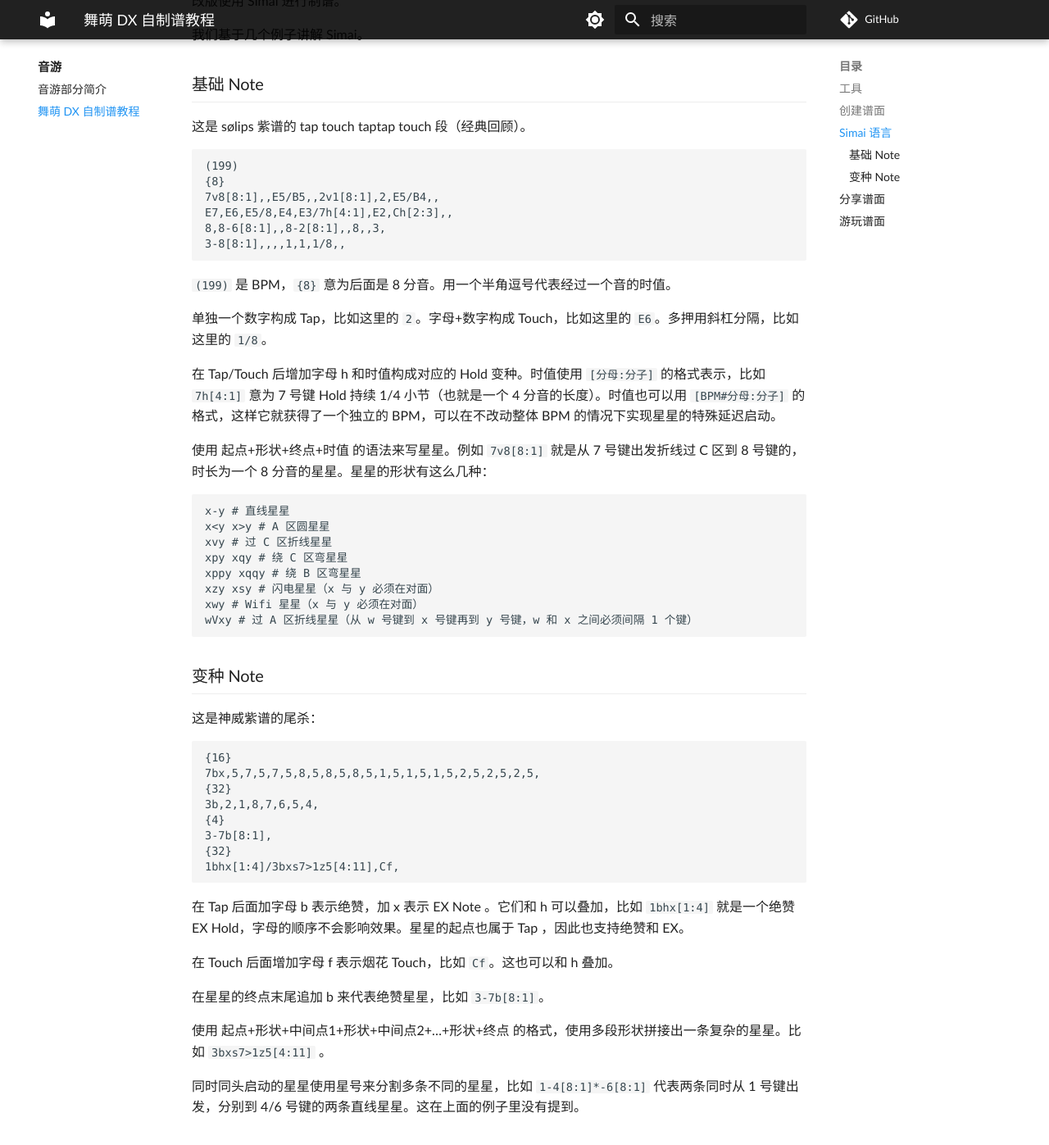
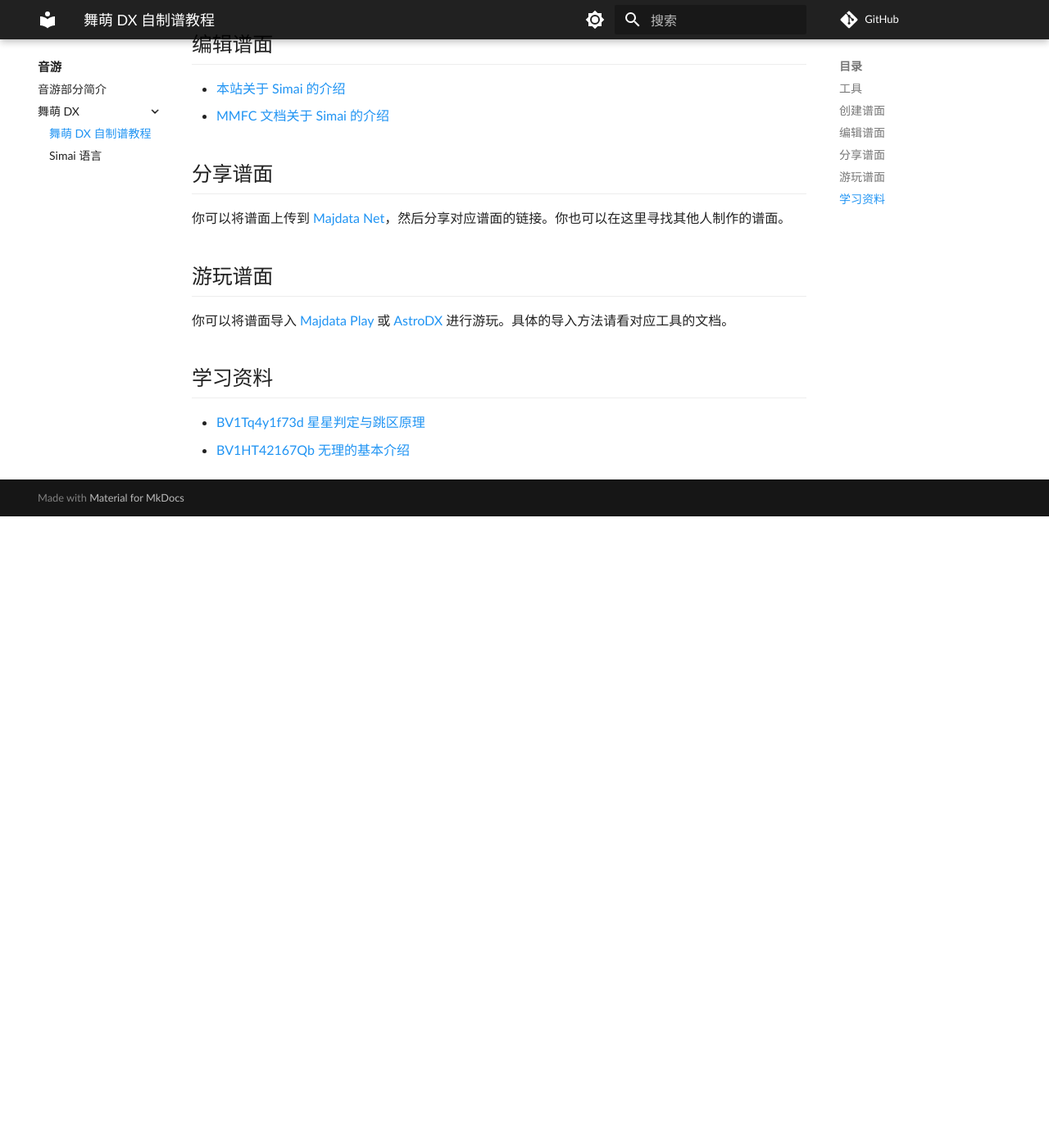
Before and after one commit to FoliAge-0x76/KuroDocs, an MkDocs documentation site: the page built from docs/mug/maimai_charting.md, in a window 1280 px wide and 1400 px high, scrolled down 968 px. Shown: the top 1397 px of the window at 82% size. Built offline with MkDocs 1.6.1 and Material for MkDocs 9.7.7, drawn with Linux system fonts in a browser that asks for light colours; comment, search, counter and statistics services are not loaded; after the commit the page ends 1598 px from its top, so only the background shows below that; some of the changed text lies outside the part shown.

Commit message:
更新自制谱教程

````diff
--- a/docs/mug/maimai_charting.md
+++ b/docs/mug/maimai_charting.md
@@ -1,4 +1,6 @@
 # 舞萌 DX 自制谱教程
+
+这个自制谱是由我个人整理的简洁版，省略了很多信息。这里我也推荐各位参考 [MMFC 自制谱文档](https://mmfc.top/collection/maimai-charting)，提供了更详细和全面的内容。
 
 ## 工具
 
@@ -21,68 +25,10 @@
 
 新谱面需要先确定 BPM 和偏移。BPM 的写法是在右侧谱面文件编辑器中以圆括号+数字的形式给出，例如 `(220)`。如果不知道曲子的具体 BPM，你可以先定一个大致的数，然后写一长串 4 分音，根据听感进行微调直到四分音能够完全对上拍子即可（也就是节拍器的原理）。
 
-## Simai 语言
+## 编辑谱面
 
-Simai 是 Simulator of Maimai 的缩写，用于在各类制谱器中对舞萌 DX 的实际效果进行模拟。MajEdit 及其改版使用 Simai 进行制谱。
-
-我们基于几个例子讲解 Simai。
-
-### 基础 Note
-
-这是 sølips 紫谱的 tap touch taptap touch 段（经典回顾）。
-
-```
-(199)
-{8}
-7v8[8:1],,E5/B5,,2v1[8:1],2,E5/B4,,
-E7,E6,E5/8,E4,E3/7h[4:1],E2,Ch[2:3],,
-8,8-6[8:1],,8-2[8:1],,8,,3,
-3-8[8:1],,,,1,1,1/8,,
-```
-
-`(199)` 是 BPM，`{8}` 意为后面是 8 分音。用一个半角逗号代表经过一个音的时值。
-
-单独一个数字构成 Tap，比如这里的 `2`。字母+数字构成 Touch，比如这里的 `E6`。多押用斜杠分隔，比如这里的 `1/8`。
-
-在 Tap/Touch 后增加字母 h 和时值构成对应的 Hold 变种。时值使用 `[分母:分子]` 的格式表示，比如 `7h[4:1]` 意为 7 号键 Hold 持续 1/4 小节（也就是一个 4 分音的长度）。时值也可以用 `[BPM#分母:分子]` 的格式，这样它就获得了一个独立的 BPM，可以在不改动整体 BPM 的情况下实现星星的特殊延迟启动。
-
-使用 起点+形状+终点+时值 的语法来写星星。例如 `7v8[8:1]` 就是从 7 号键出发折线过 C 区到 8 号键的，时长为一个 8 分音的星星。星星的形状有这么几种：
-
-```
-x-y # 直线星星
-x<y x>y # A 区圆星星
-xvy # 过 C 区折线星星
-xpy xqy # 绕 C 区弯星星
-xppy xqqy # 绕 B 区弯星星
-xzy xsy # 闪电星星（x 与 y 必须在对面）
-xwy # Wifi 星星（x 与 y 必须在对面）
-wVxy # 过 A 区折线星星（从 w 号键到 x 号键再到 y 号键，w 和 x 之间必须间隔 1 个键）
-```
-
-### 变种 Note
-
-这是神威紫谱的尾杀：
-
-```
-{16}
-7bx,5,7,5,7,5,8,5,8,5,8,5,1,5,1,5,1,5,2,5,2,5,2,5,
-{32}
-3b,2,1,8,7,6,5,4,
-{4}
-3-7b[8:1],
-{32}
-1bhx[1:4]/3bxs7>1z5[4:11],Cf,
-```
-
-在 Tap 后面加字母 b 表示绝赞，加 x 表示 EX Note 。它们和 h 可以叠加，比如 `1bhx[1:4]` 就是一个绝赞 EX Hold，字母的顺序不会影响效果。星星的起点也属于 Tap ，因此也支持绝赞和 EX。
-
-在 Touch 后面增加字母 f 表示烟花 Touch，比如 `Cf`。这也可以和 h 叠加。
-
-在星星的终点末尾追加 b 来代表绝赞星星，比如 `3-7b[8:1]`。
-
-使用 起点+形状+中间点1+形状+中间点2+…+形状+终点 的格式，使用多段形状拼接出一条复杂的星星。比如 `3bxs7>1z5[4:11]` 。
-
-同时同头启动的星星使用星号来分割多条不同的星星，比如 `1-4[8:1]*-6[8:1]` 代表两条同时从 1 号键出发，分别到 4/6 号键的两条直线星星。这在上面的例子里没有提到。
+- [本站关于 Simai 的介绍](maimai_simai.md)
+- [MMFC 文档关于 Simai 的介绍](https://mmfc.top/collection/maimai-charting/simai-language)
 
 ## 分享谱面
 
@@ -91,3 +37,8 @@
 ## 游玩谱面
 
 你可以将谱面导入 [Majdata Play](https://docs.majdata.net/majdataplay/install) 或 [AstroDX](https://github.com/2394425147/astrodx) 进行游玩。具体的导入方法请看对应工具的文档。
+
+## 学习资料
+
+- [BV1Tq4y1f73d 星星判定与跳区原理](https://www.bilibili.com/video/BV1Tq4y1f73d)
+- [BV1HT42167Qb 无理的基本介绍](https://www.bilibili.com/video/BV1HT42167Qb)
--- a/mkdocs.yml
+++ b/mkdocs.yml
@@ -30,7 +30,9 @@
       - SAM: algo/sam.md
   - 音游:
     - 音游部分简介: mug/index.md
-    - 舞萌 DX 自制谱教程: mug/maimai_charting.md
+    - 舞萌 DX:
+      - 舞萌 DX 自制谱教程: mug/maimai_charting.md
+      - Simai 语言: mug/maimai_simai.md
   - 魔法编程:
     - Noita 简介: noita/index.md
   - VIPRPG:
````
Also changed, not shown: other parts of docs/mug/maimai_charting.md (+2 -0 lines), docs/mug/maimai_simai.md (added, +62 -0 lines).
